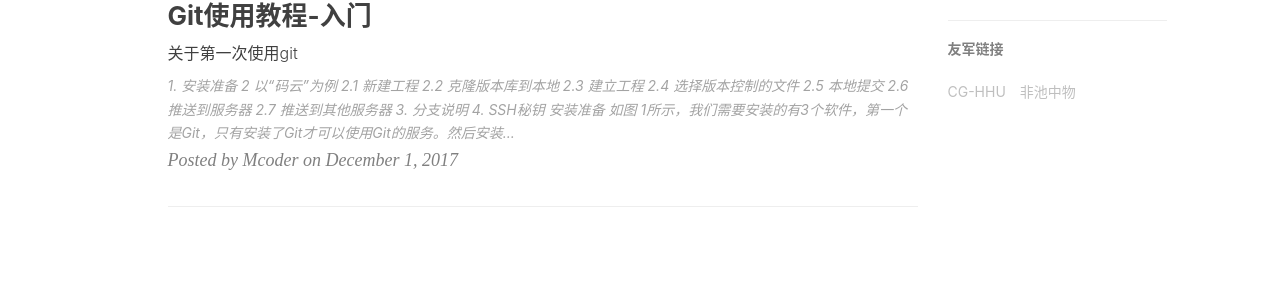
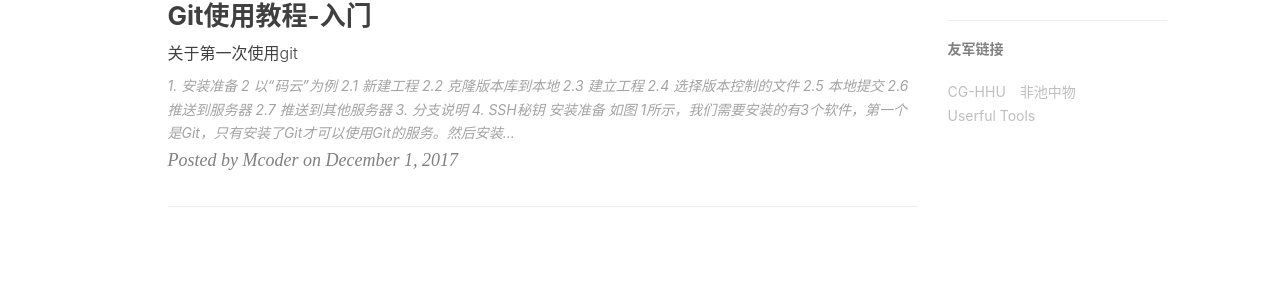
Before and after one commit to mcoder2014/mcoder2014.github.io, a Jekyll site: the page built from index.html, in a window 1280 px wide. Shown: the part 1229-1522 px from the top of the page. Built offline with Jekyll 4.4.1, drawn with Linux system fonts in a browser that asks for light colours; nearby versions of some CDN libraries; the list of posts is cut into pages by our own code; comment, search, counter and statistics services are not loaded.

Commit message:
add useful_tools

```diff
--- a/_config.yml
+++ b/_config.yml
@@ -92,6 +92,10 @@ friends: [
     {
         title: "非池中物" ,
         href: "https://feichizhongwu.github.io"
+    },
+    {
+        title: "Userful Tools",
+        href: "http://notes.cghhu.cn/"
     }
 #   ,{
 #        title: "简书·BY",
```
